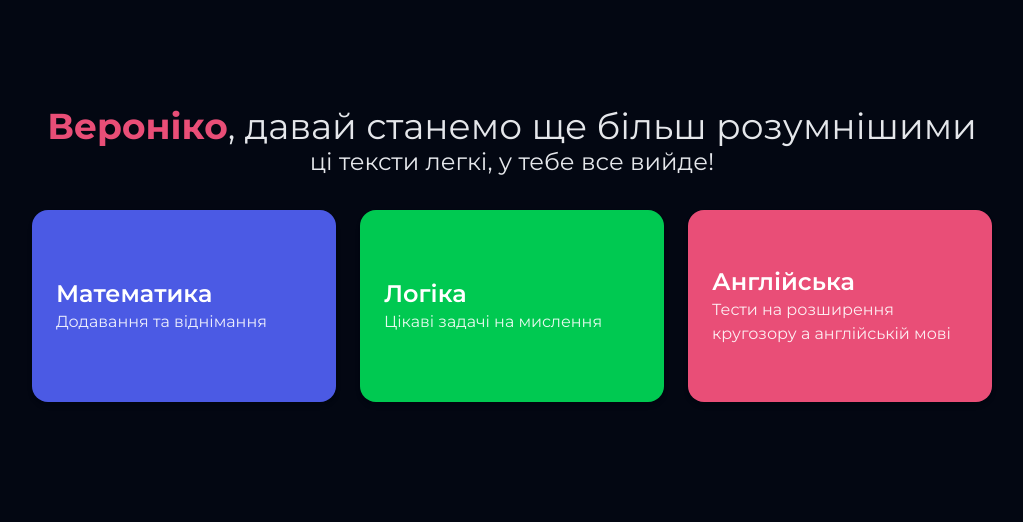
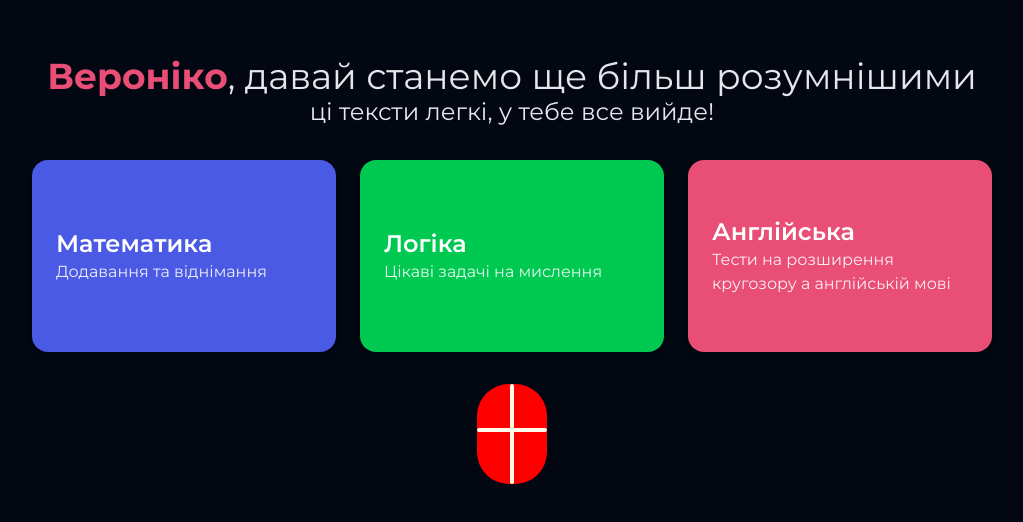
Before and after one commit to Romeean/dlya-veronichki, a Next.js app: page / in a window 1280 px wide. Shown: the part 130-652 px from the top of the page, without its empty margins (128-1151 px from the left). Built offline with nearby package versions, Linux system fonts and the light colour scheme; no server answers.

Commit message:
Подготовление новогоднего орнамента

```diff
--- /dev/null
+++ b/src/app/components/christmas/Toy.tsx
@@ -0,0 +1,23 @@
+
+
+
+export function Toy({width, height, color} : {width: string, height: string, color: string}){
+  return(
+    <div
+    style={{width, height, backgroundColor: color}}
+    className={"flex rounded-4xl relative justify-center"}>
+
+      <div
+        style={{width}}
+        className="h-1 bg-amber-50 absolute top-11 rounded-[2px]"
+      />
+
+      <div
+        style={{height}}
+        className=" w-1 bg-amber-50 absolute rounded-[2px]"
+      />
+
+
+    </div>
+  )
+}
--- a/src/app/page.tsx
+++ b/src/app/page.tsx
@@ -1,15 +1,21 @@
 import { cookies } from "next/headers";
 import { Hero } from "./components/Hero";
 import { SubjectBlock } from "./components/SubjectBlock";
+import { Toy } from "./components/christmas/Toy";
 
 export default async function Home() {
   const userCookies = await cookies();
   const userDefiner = userCookies.get("unique-definer");
   console.log(userDefiner);
   return (
-    <div className="flex items-center justify-center min-h-screen flex-col">
+    <div className="flex items-center justify-center min-h-screen flex-col max-h-screen">
       <Hero />
       <SubjectBlock />
+      <Toy
+        width={"70px"}
+        height={"100px"}
+        color={"red"}
+      />
     </div>
   );
 }
```
Also changed, not shown: tsconfig.json (+22 -6 lines), 1 other file (tests, documents, lock files or other folders).
